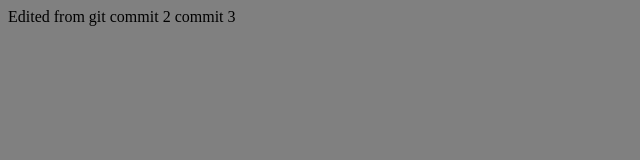
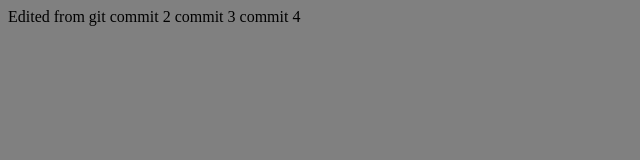
Before and after one commit to xxxdomqxxx/gittest2, a plain HTML site: page strona/index.html in a window 1280 px wide. Shown: the full height of the page, 0-640 px from the left. Drawn offline with Linux system fonts and the light colour scheme.

Commit message:
Update index.html

```diff
--- a/strona/index.html
+++ b/strona/index.html
@@ -8,5 +8,6 @@
 		Edited from git
 		commit 2
 		commit 3
+		commit 4
 	</body>
 </html>
```
